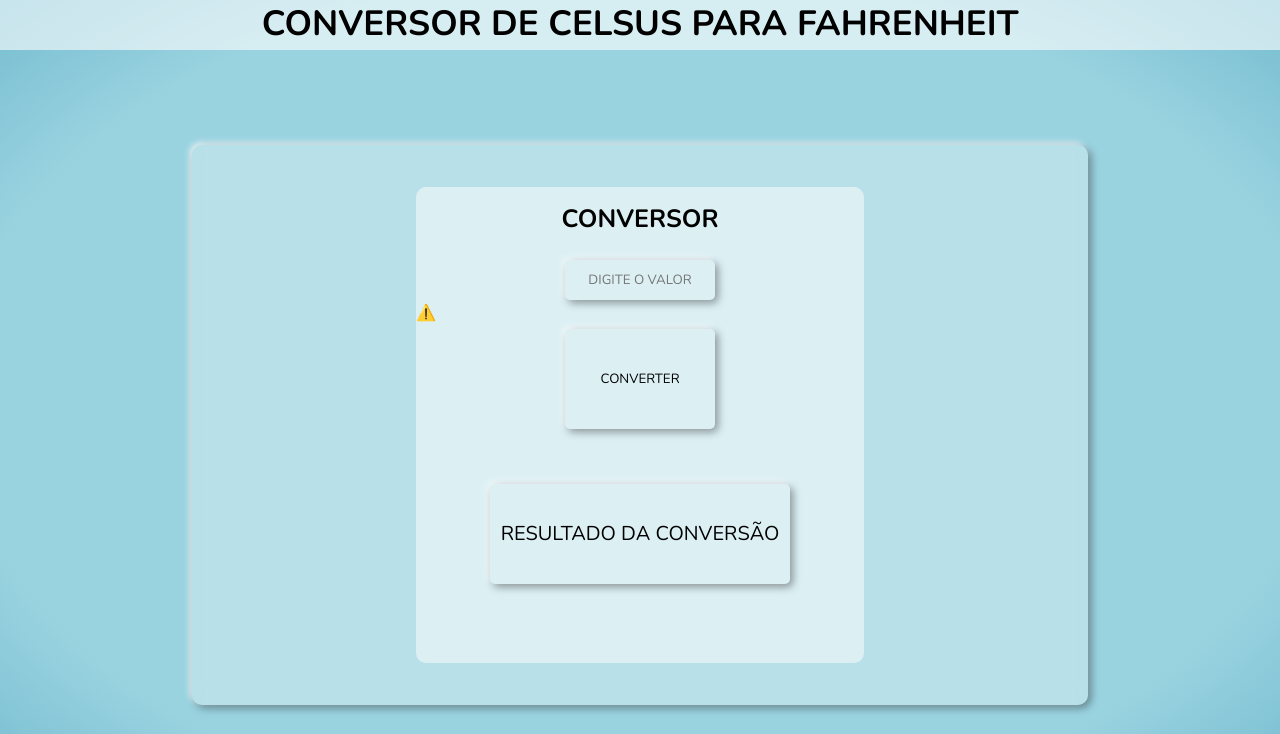
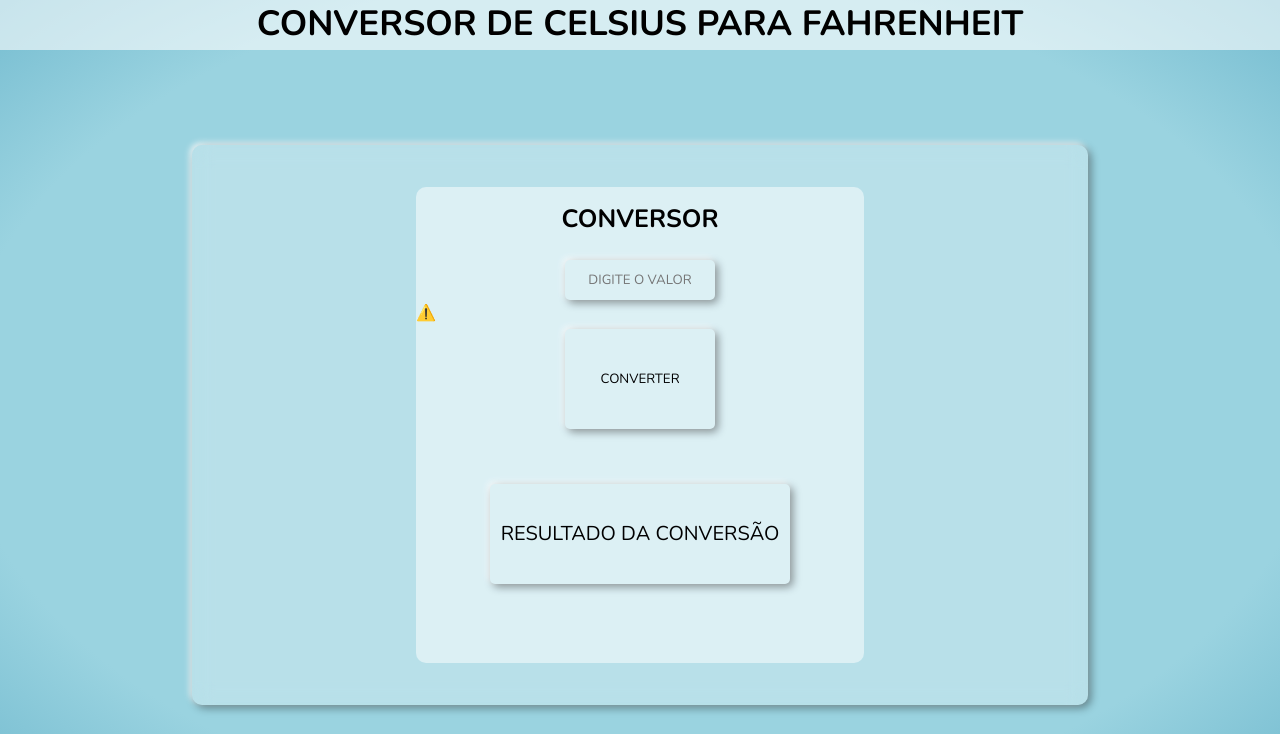
Before and after one commit to Riquecelo/Conversor-de-Temperatura, a plain HTML site: page index.html in a window 1280 px wide. Shown: the top 734 px of the page. Drawn offline with nearby package versions, Linux system fonts and the light colour scheme; no server answers.

Commit message:
Add files via upload

```diff
--- a/index.html
+++ b/index.html
@@ -21,7 +21,7 @@
     <main>
         <header>
 
-            <h1>Conversor de Celsus para Fahrenheit</h1>
+            <h1>Conversor de Celsius para Fahrenheit</h1>
         </header>
 
         <section>
```
